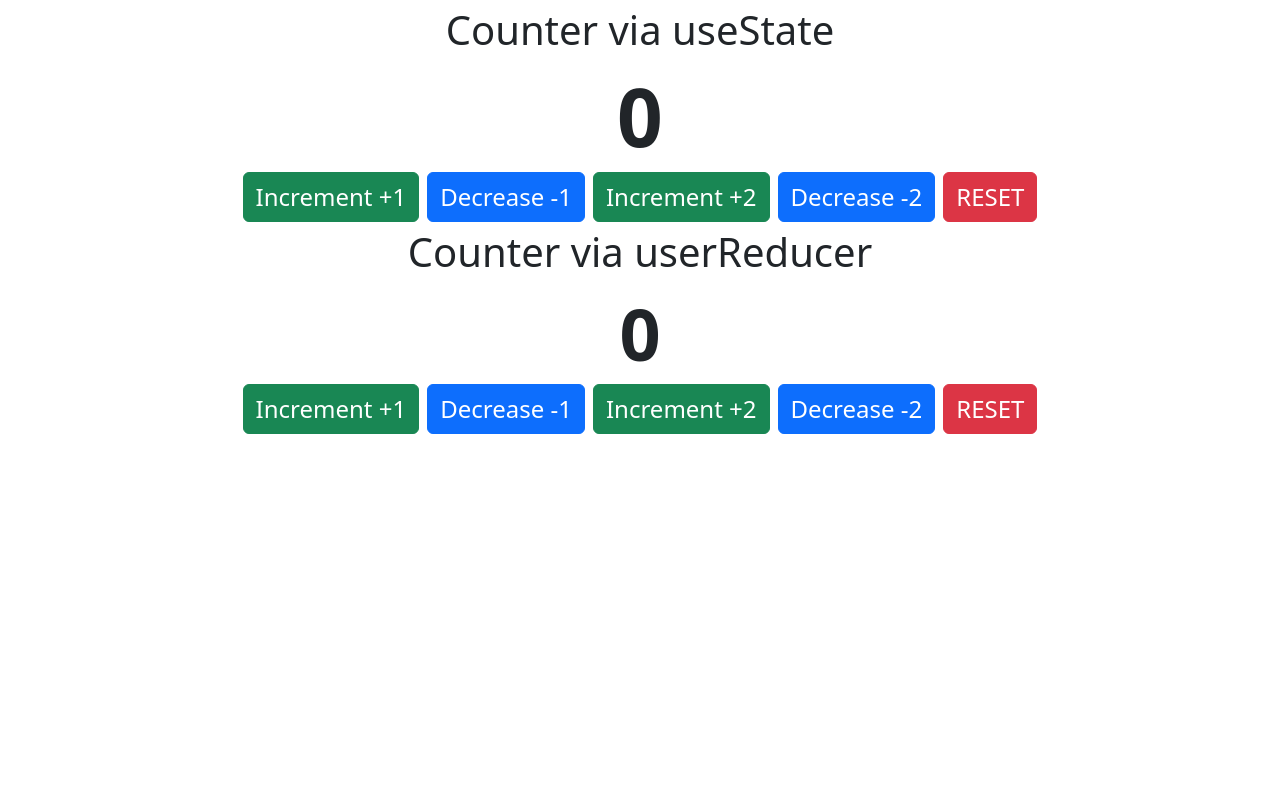
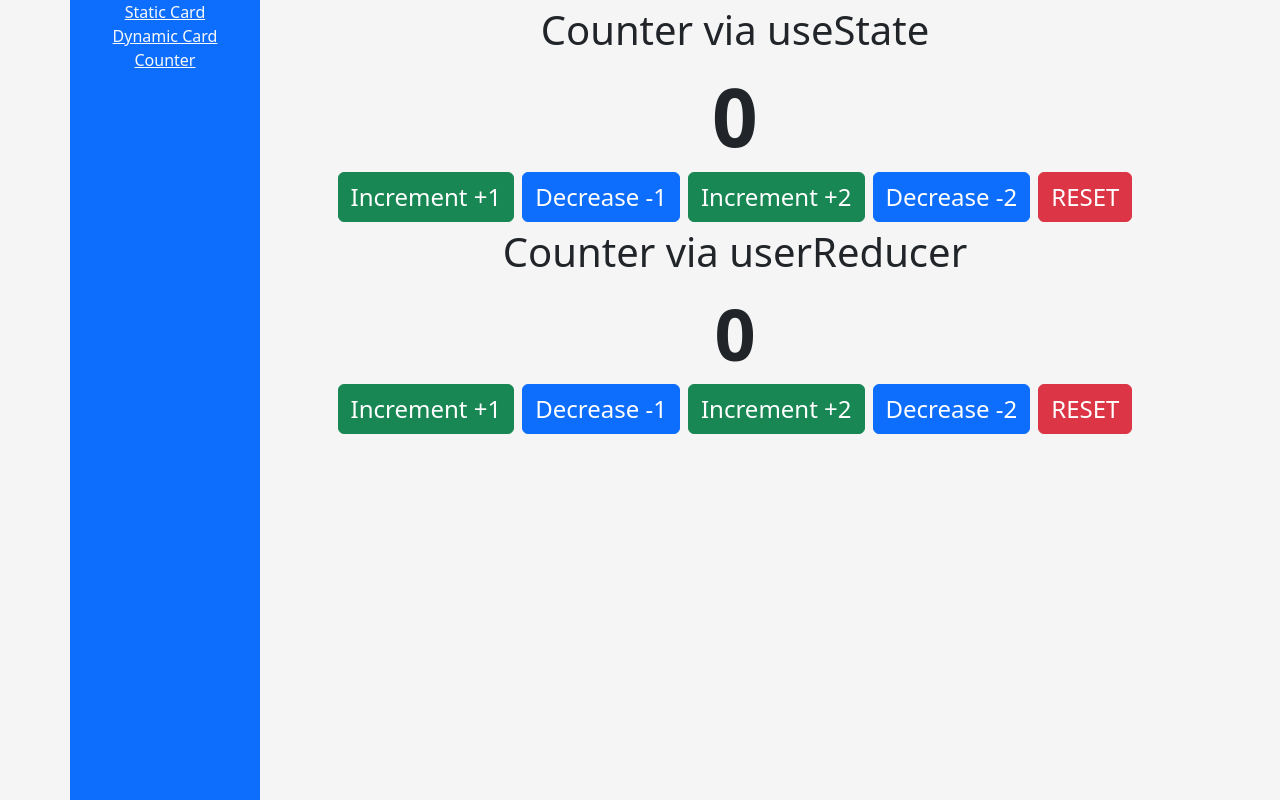
Before and after one commit to Rohit-specs/React, a React (Vite) app in the folder Installation-wia-vite/: page /CounterViaHooks in a window 1280 px wide. Built offline with nearby package versions, Linux system fonts and the light colour scheme.

Commit message:
declaratative routing

```diff
--- a/Installation-wia-vite/src/App.jsx
+++ b/Installation-wia-vite/src/App.jsx
@@ -1,30 +1,32 @@
-import { BrowserRouter , Route, Routes} from "react-router-dom";
+import { BrowserRouter, Route, Routes } from "react-router-dom"
 import { Fragment, useState } from "react"
-import UseState from "./components/UseState"
-import UseReducer from "./components/UseReducer"
+import StaticApp from "./StaticApp"
+import DynamicApp from "./DynamicApp"
+import CounterViaHooks from "./CounterViaHooks"
+import RootLayout from "./Layouts/RootLayout"
 
 // import ToDoApp from "./components/ToDoApp"
 
-function App(){
-
-    return(
-        <div className="text-center">
-            <UseState/>
-            <UseReducer/>
-        </div>
-    )
+function App() {
 
     // return(
-    //     <BrowserRouter>
-    //     <Routes>
+    //     <div className="text-center">
+    //         <UseState/>
+    //         <UseReducer/>
+    //     </div>
+    // )
 
-    //         <Route path='/' element={<Static__App/>}/>
-    //         <Route path='/Dynamic_app' element={<Dynamic__App/>}/>
-    //         <Route path='/Cou' element={<CounterViaHooks/>}/>
-
-    //     </Routes>
-    //     </BrowserRouter>
-    // )
+    return (
+        <BrowserRouter>
+            <Routes>
+                <Route element={<RootLayout />}>
+                    <Route path='/' element={<StaticApp />} />
+                    <Route path='/DynamicApp' element={<DynamicApp />} />
+                    <Route path='/CounterViaHooks' element={<CounterViaHooks />} />
+                </Route>
+            </Routes>
+        </BrowserRouter>
+    )
 
 }
 export default App
--- a/Installation-wia-vite/src/CounterViaHooks.jsx
+++ b/Installation-wia-vite/src/CounterViaHooks.jsx
@@ -1,3 +1,5 @@
+import UseState from "./components/UseState"
+import UseReducer from "./components/UseReducer"
 function CounterViaHooks(){
 
     return(
--- a/Installation-wia-vite/src/Dynamic__App.jsx
+++ b/Installation-wia-vite/src/DynamicApp.jsx
@@ -4,7 +4,7 @@ import Dynamic_card from './dynamic-card/Dynamic_card'
 import { Fragment } from 'react'
 
 import './index.css'
-function App() {
+function DynamicApp() {
 
     return(<Fragment>
         <Header/>
@@ -14,4 +14,4 @@ function App() {
 )
 }
 
-export default App
+export default DynamicApp
--- a/Installation-wia-vite/src/Layouts/RootLayout.jsx
+++ b/Installation-wia-vite/src/Layouts/RootLayout.jsx
@@ -1,10 +1,23 @@
-import { Outlet } from "react-router-dom";
-const RootLayout = () => {
+import { Link, Outlet,NavLink } from "react-router-dom";
+
+function RootLayout() {
     return (
-        <>
-            <div>Navigation</div>
-            <div><Outlet /></div>
-        </>
-    );
-};
-export default RootLayout;
+        <div className="container">
+            <div className="row">
+                <div className="col-md-2 vh-100 bg-primary">
+                    <ul className="list-unstyled">
+                        <li><NavLink className="text-light " to="/">Static Card</NavLink></li>
+                        <li><NavLink className="text-light " to="/DynamicApp">Dynamic Card</NavLink></li>
+                        <li><NavLink className="text-light " to="/CounterViaHooks">Counter</NavLink></li>
+                        </ul>
+
+
+
+                </div>
+                <div className="col-md-10"><Outlet /></div>
+            </div>
+        </div>
+    )
+}
+
+export default RootLayout
--- a/Installation-wia-vite/src/Static__App.jsx
+++ b/Installation-wia-vite/src/StaticApp.jsx
@@ -17,7 +17,7 @@ import './index.css'
 //     </>
 //   )
 // }
-function App() {
+function StaticApp() {
 
 
   return (
@@ -29,4 +29,4 @@ function App() {
   )
 }
 
-export default App
+export default StaticApp
```
Also changed, not shown: 1 other file (tests, documents, lock files or other folders).
